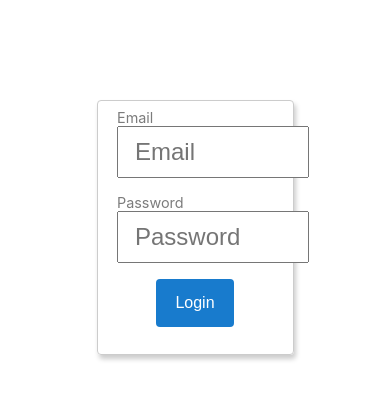
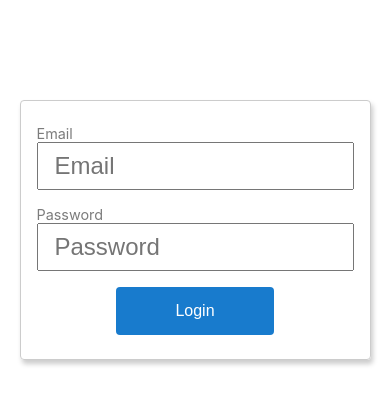
Before and after one commit to petrussola/url-shortener-frontend, a React (Create React App) app: page /login in a window 390 px wide. Shown: the top 404 px of the page. Built offline with nearby package versions, Linux system fonts and the light colour scheme; no server answers.

Commit message:
Add box-sizing border box property and make login form responsive

```diff
--- a/src/App.css
+++ b/src/App.css
@@ -36,3 +36,7 @@
     transform: rotate(360deg);
   }
 }
+
+* {
+  box-sizing: border-box;
+}
--- a/src/Components/Auth/Login.js
+++ b/src/Components/Auth/Login.js
@@ -21,10 +21,13 @@ const StyledDiv = styled.div`
 	border-radius: 4px;
 	box-shadow: 2px 4px 5px #CCCCCC;
 	color: #7C7C7C;
+	@media (max-width: 600px) {
+		width: 90%;
+	}
 	form {
 		display: flex;
 		flex-direction: column;
-		width: 80%;
+		padding: 1rem;
 		margin: 0 auto;
 		section {
 			margin: 0.5rem 0;
@@ -39,6 +42,9 @@ const StyledDiv = styled.div`
 				height: 2rem;
 				padding: 0.5rem 1rem;
 				font-size: 1.5rem;
+				@media (max-width: 600px) {
+					height: 3rem;
+				}
 			}
 			button {
 				width: 50%;
```
